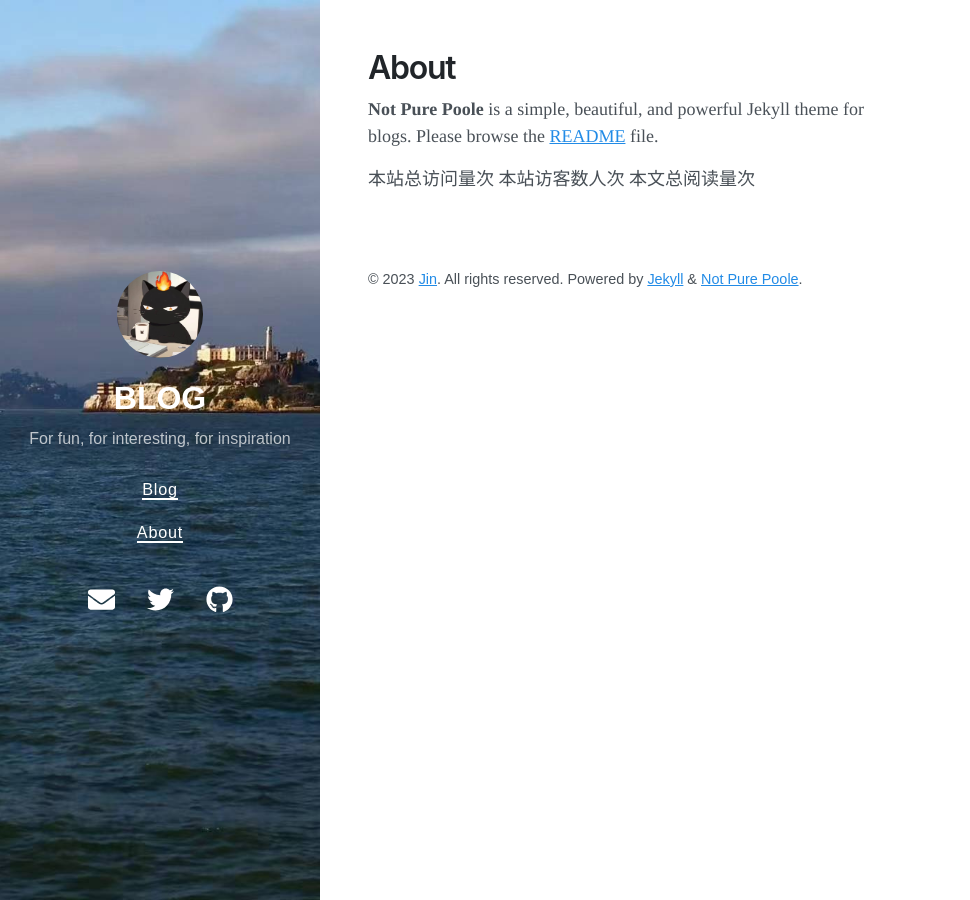
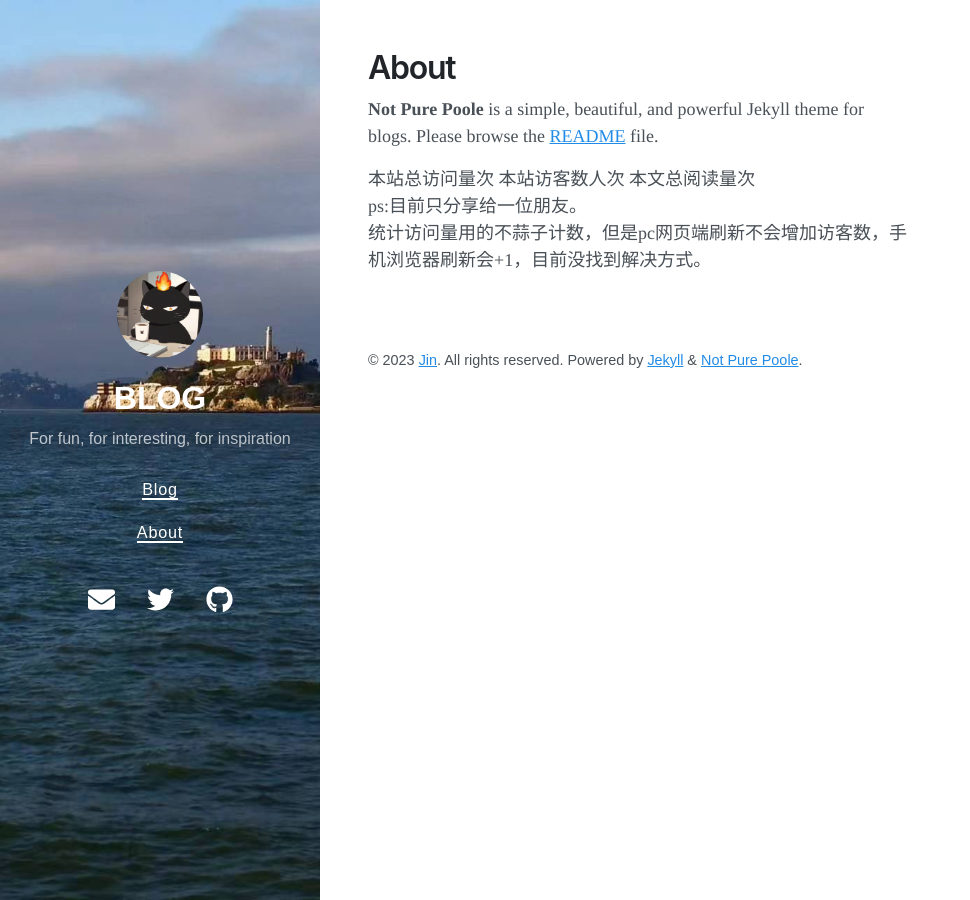
Before and after one commit to New-lay/New-lay.github.io, a Jekyll site: the page built from about.md, in a window 1280 px wide. Shown: the whole page, without its empty margins (0-970 px from the left). Built offline with Jekyll 4.4.1, drawn with Linux system fonts in a browser that asks for light colours; nearby versions of some CDN libraries; comment, search, counter and statistics services are not loaded.

Commit message:
Update about.md

```diff
--- a/about.md
+++ b/about.md
@@ -10,3 +10,7 @@ title: About
 本站总访问量<span id="busuanzi_value_site_pv"></span>次
 本站访客数<span id="busuanzi_value_site_uv"></span>人次
 本文总阅读量<span id="busuanzi_value_page_pv"></span>次
+<br>
+ps:目前只分享给一位朋友。
+<br>
+统计访问量用的不蒜子计数，但是pc网页端刷新不会增加访客数，手机浏览器刷新会+1，目前没找到解决方式。
```
